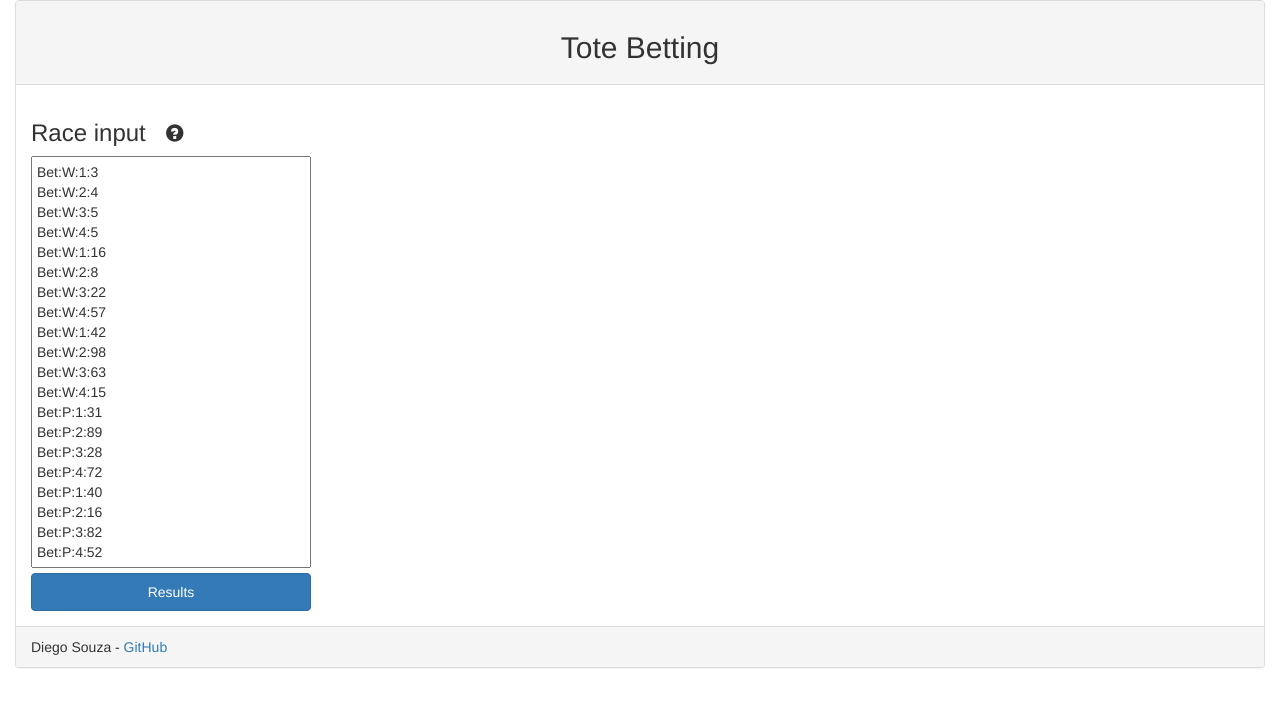
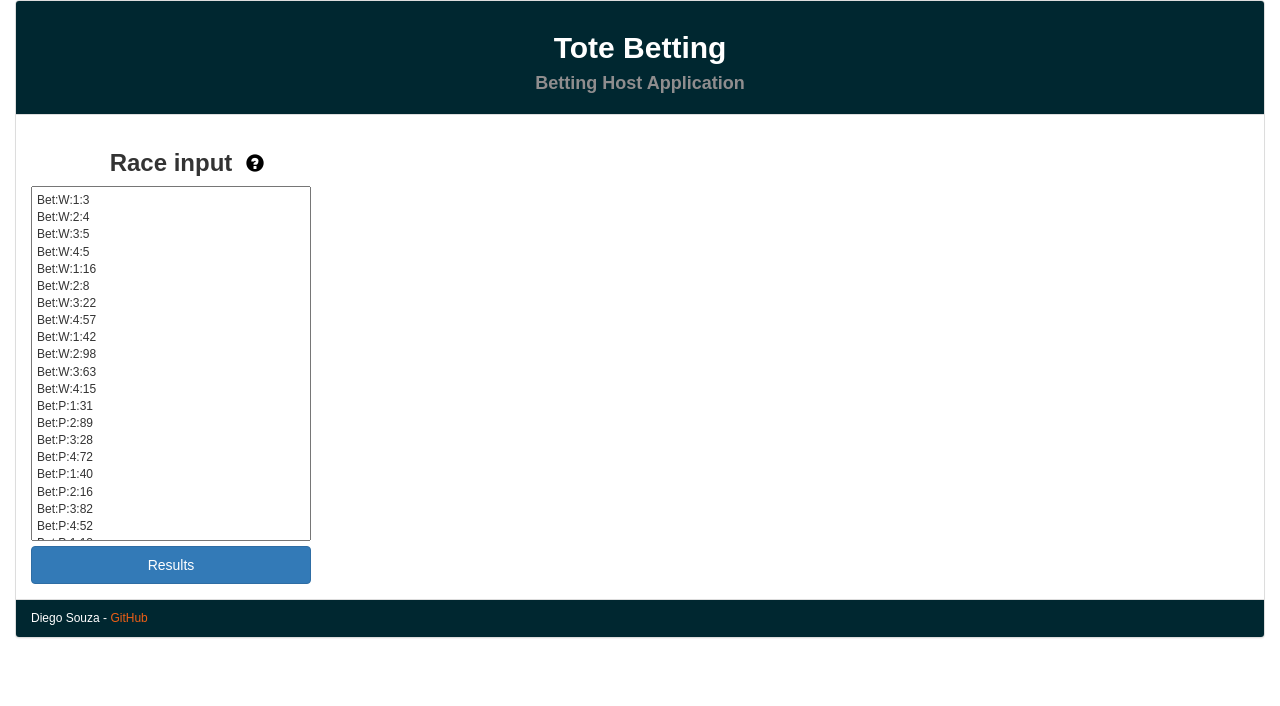
Before and after one commit to diegofss11/bettingHost, a website: page public/index.html in a window 1280 px wide. Drawn offline with nearby package versions, Linux system fonts and the light colour scheme.

Commit message:
Change style

```diff
--- a/public/styles/_containers.scss
+++ b/public/styles/_containers.scss
@@ -1,29 +1,41 @@
 /*------------------------------------*\
     #CONTAINERS
 \*------------------------------------*/
-
-pre {
-    background-color: inherit;
-    border: none;
-    line-height: 1.6;
-}
-
-h2,
-h3 {
-    text-align: center;
-}
-
 .input-container {
     width: 280px;
 
     h3 {
         display: inline-block;
+        margin-right: -65px;
+        width: 100%;
     }
 
     .glyphicon {
+        color: black;
         cursor: pointer;
-        margin-left: 20px;
         font-size: 18px;
+    }
+}
+
+.panel-default {
+    &>.panel-heading,
+    &>.panel-footer {
+        background-color: #002730;
+        color: white;
+
+        h2,
+        h4 {
+            color: white;
+            font-weight: 600;
+        }
+
+        h4 {
+            color: #8f8d8e;
+        }
+    }
+
+    a {
+        color: #ED5F16;
     }
 }
 
@@ -38,8 +50,8 @@ h3 {
 }
 
 .instructions {
-    font-size: 12px;
-    margin-left: 50px;
+    width: 250px;
+    margin-left: 15px;
 
     ul {
         padding-left: 10px;
--- /dev/null
+++ b/public/styles/_globals.scss
@@ -0,0 +1,21 @@
+/*------------------------------------*\
+    #GLOBALS
+\*------------------------------------*/
+
+body {
+    font-family: Arial, Helvetica, sans-serif;
+    font-size: 12px;
+}
+
+pre {
+    background-color: inherit;
+    border: none;
+    line-height: 1.6;
+}
+
+h2,
+h3,
+h4 {
+    text-align: center;
+    font-weight: 600;
+}
--- a/public/styles/main.scss
+++ b/public/styles/main.scss
@@ -5,3 +5,4 @@
 @import "buttons";
 @import "containers";
 @import "forms";
+@import "globals";
```
Also changed, not shown: public/partials/Dashboard.tpl.html (+1 -0 lines), public/dist/js/templatesCache.js, public/dist/styles/css/main.css, public/styles/main.css.
